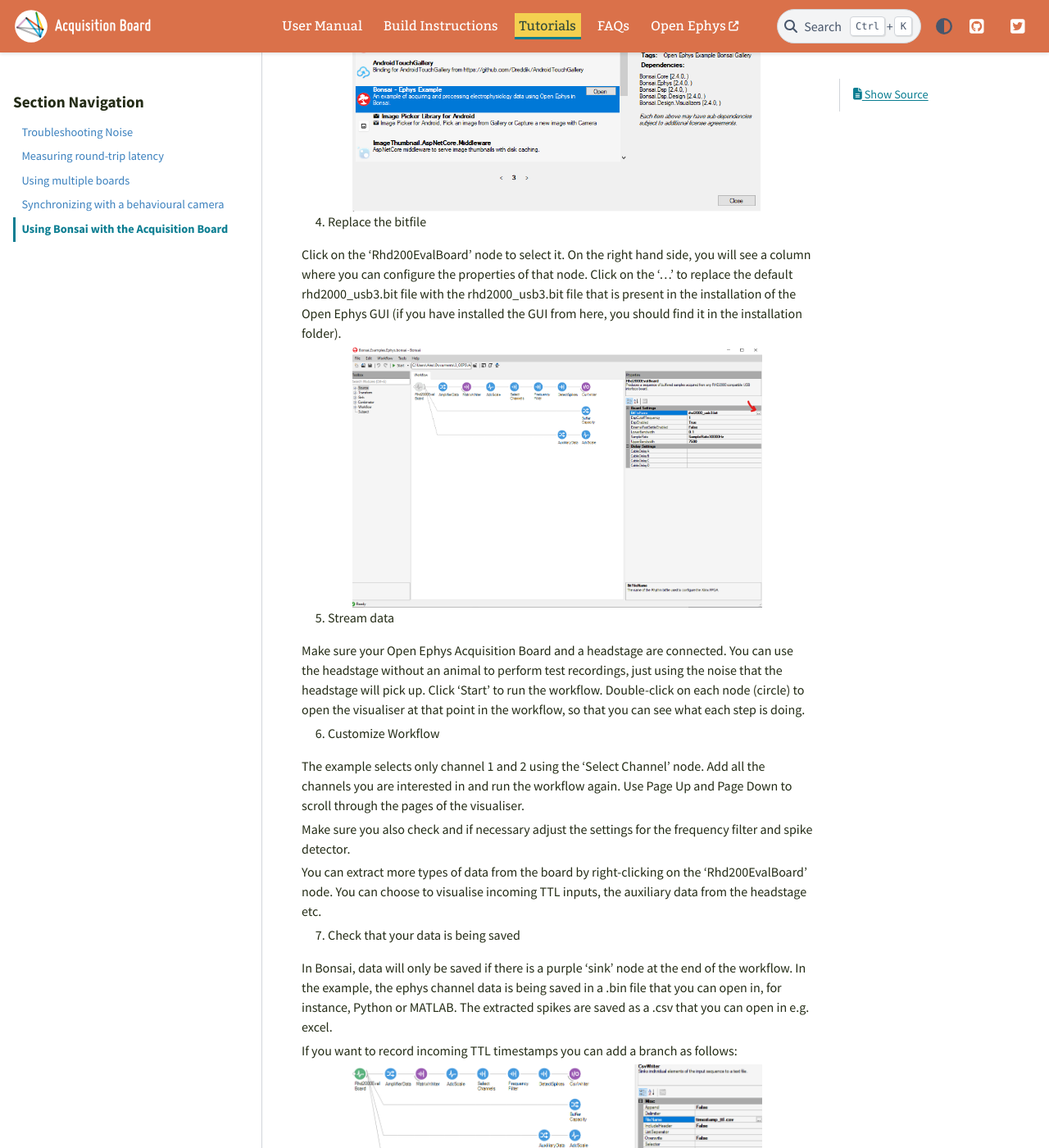
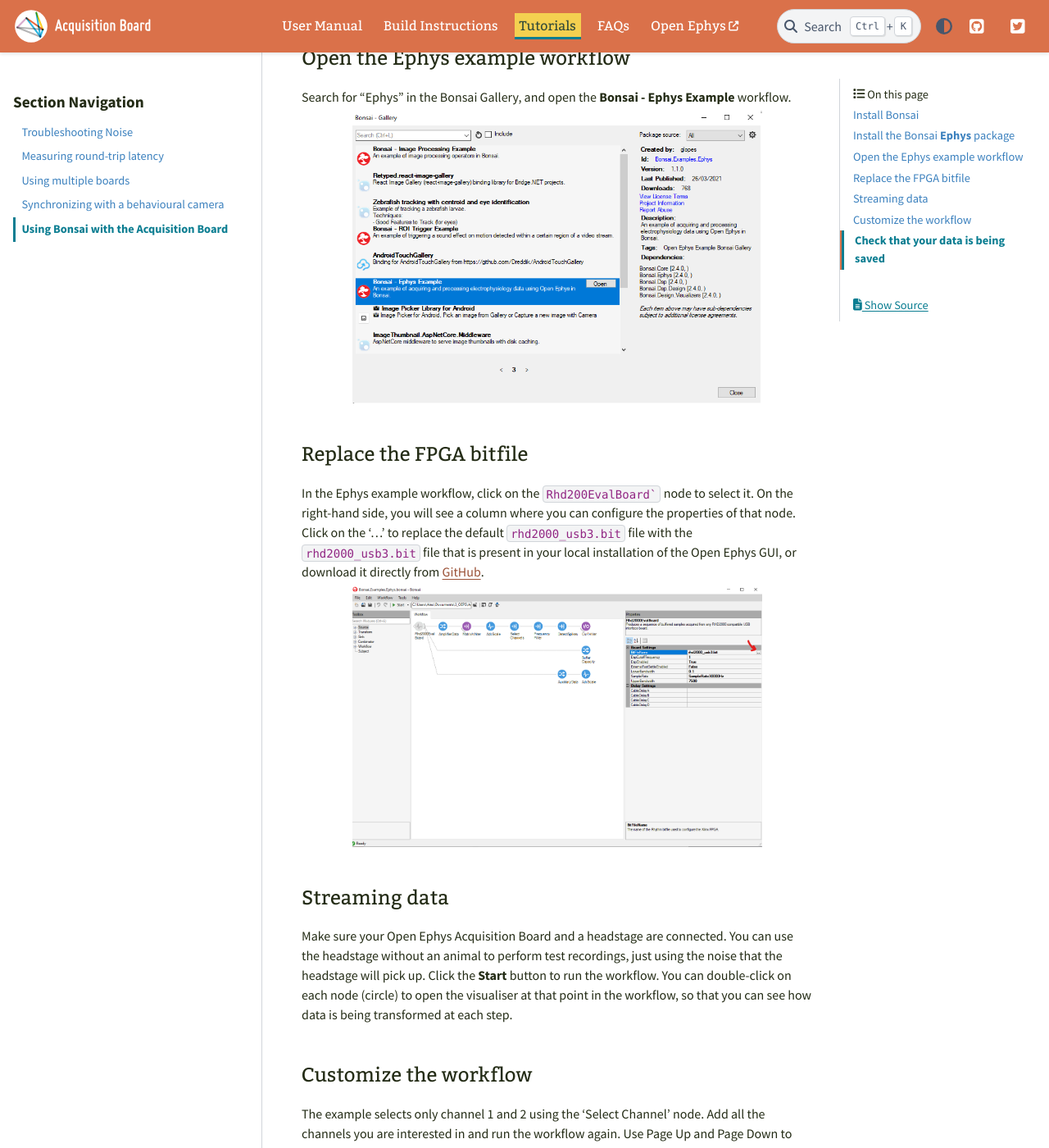
Before and after one commit to open-ephys/acq-board-docs, a Sphinx documentation site: the page built from source/Tutorials/bonsai-acquisition.rst, in a window 1280 px wide and 1400 px high, scrolled down 1038 px. Shown: the whole window at 82% size. Built offline with Sphinx 7.4.7 and the PyData theme 0.15.4, drawn with Linux system fonts in a browser that asks for light colours; some of the changed text lies outside the part shown.

Commit message:
Add some reminders about digital input port location

```diff
--- a/source/Tutorials/bonsai-acquisition.rst
+++ b/source/Tutorials/bonsai-acquisition.rst
@@ -8,49 +8,63 @@
 Using Bonsai with the Acquisition Board
 ****************************************
 
+Install Bonsai
+----------------
 
-1. Install Bonsai from `here <https://bonsai-rx.org/>`_.
-2. Click on:   Tools/ Manage Packages/
+Installers are available at `bonsai-rx.org <https://bonsai-rx.org/>`_.
 
-  In the package manager, search for 'Ephys'.
+Install the Bonsai **Ephys** package
+--------------------------------------
 
-  Install the Ephys and Ephys Design Library.
+* First, click on **Tools > Manage Packages**
+
+* In the package manager, search for "Ephys"
+
+* Click the "Install" buttons to add both the **Bonsai - Ephys Library** and **Bonsai - Ephys Design Library**.
 
 .. image:: ../_static/images/tutorials/Bonsai/install_ephys_packages.png
   :align: center
   :width: 500
 
-3. The easiest place to start is with the example workflow for ephys.
+
+Open the Ephys example workflow
+--------------------------------
+
+Search for "Ephys" in the Bonsai Gallery, and open the **Bonsai - Ephys Example** workflow.
 
 .. image:: ../_static/images/tutorials/Bonsai/bonsai_ephys_example_install.png
   :align: center
   :width: 500
 
 
-4. Replace the bitfile
+Replace the FPGA bitfile
+-------------------------
 
-Click on the 'Rhd200EvalBoard' node to select it. On the right hand side, you will see a column where you can configure the properties of that node.
-Click on the '...' to replace the default rhd2000_usb3.bit file with the rhd2000_usb3.bit file that is present in the installation of the Open Ephys GUI (if you have installed the GUI from here, you should find it in the installation folder).
+In the Ephys example workflow, click on the :code:`Rhd200EvalBoard`` node to select it. On the right-hand side, you will see a column where you can configure the properties of that node.
+Click on the '...' to replace the default :code:`rhd2000_usb3.bit` file with the :code:`rhd2000_usb3.bit` file that is present in your local installation of the Open Ephys GUI, or download it directly from `GitHub <https://github.com/open-ephys/plugin-GUI/blob/main/Resources/Bitfiles/rhd2000_usb3.bit>`_.
 
 .. image:: ../_static/images/tutorials/Bonsai/select_bitfile.png
   :align: center
   :width: 500
 
-5. Stream data
+Streaming data
+----------------
 
-Make sure your Open Ephys Acquisition Board and a headstage are connected. You can use the headstage without an animal to perform test recordings, just using the noise that the headstage will pick up. Click 'Start' to run the workflow. Double-click on each node (circle) to open the visualiser at that point in the workflow, so that you can see what each step is doing.
+Make sure your Open Ephys Acquisition Board and a headstage are connected. You can use the headstage without an animal to perform test recordings, just using the noise that the headstage will pick up. Click the **Start** button to run the workflow. You can double-click on each node (circle) to open the visualiser at that point in the workflow, so that you can see how data is being transformed at each step.
 
-6. Customize Workflow
+Customize the workflow
+------------------------
 
 The example selects only channel 1 and 2 using the 'Select Channel' node. Add all the channels you are interested in and run the workflow again. Use Page Up and Page Down to scroll through the pages of the visualiser.
 
 Make sure you also check and if necessary adjust the settings for the frequency filter and spike detector.
 
-You can extract more types of data from the board by right-clicking on the 'Rhd200EvalBoard' node. You can choose to visualise incoming TTL inputs, the auxiliary data from the headstage etc.
+You can extract more types of data from the board by right-clicking on the :code:`Rhd200EvalBoard`` node. For example, you can choose to visualise TTL events coming through the Digital Input port of the Acquisition Board (right-most HDMI port, closest to the headstage inputs). You can also visualize the auxiliary data from the headstage if the headstage includes an accelerometer.
 
-7. Check that your data is being saved
+Check that your data is being saved
+------------------------------------
 
-In Bonsai, data will only be saved if there is a purple 'sink' node at the end of the workflow. In the example, the ephys channel data is being saved in a .bin file that you can open in, for instance, Python or MATLAB. The extracted spikes are saved as a .csv that you can open in e.g. excel.
+In Bonsai, data will only be saved if there is a purple 'sink' node at the end of the workflow. In the example, the ephys channel data is being saved in a .bin file that you can open in, for instance, Python or MATLAB. The extracted spikes are saved as a .csv that you can open in Excel or load using the `Pandas library <https://pandas.pydata.org/>`.
 
 If you want to record incoming TTL timestamps you can add a branch as follows:
 
--- a/source/User-Manual/Quickstart-guide.rst
+++ b/source/User-Manual/Quickstart-guide.rst
@@ -38,6 +38,8 @@
 
     The HDMI connections on the acquisition board are as follows:
 
+|
+
     .. image:: ../_static/images/usermanual/quickstart/in_out_label.png
 
 
```
Also changed, not shown: source/Tutorials/Ephys-with-behavioural-camera.rst (+8 -2 lines), source/User-Manual/Peripheral-devices.rst (+7 -2 lines), source/_static/images/tutorials/ttl_port.png (added).
